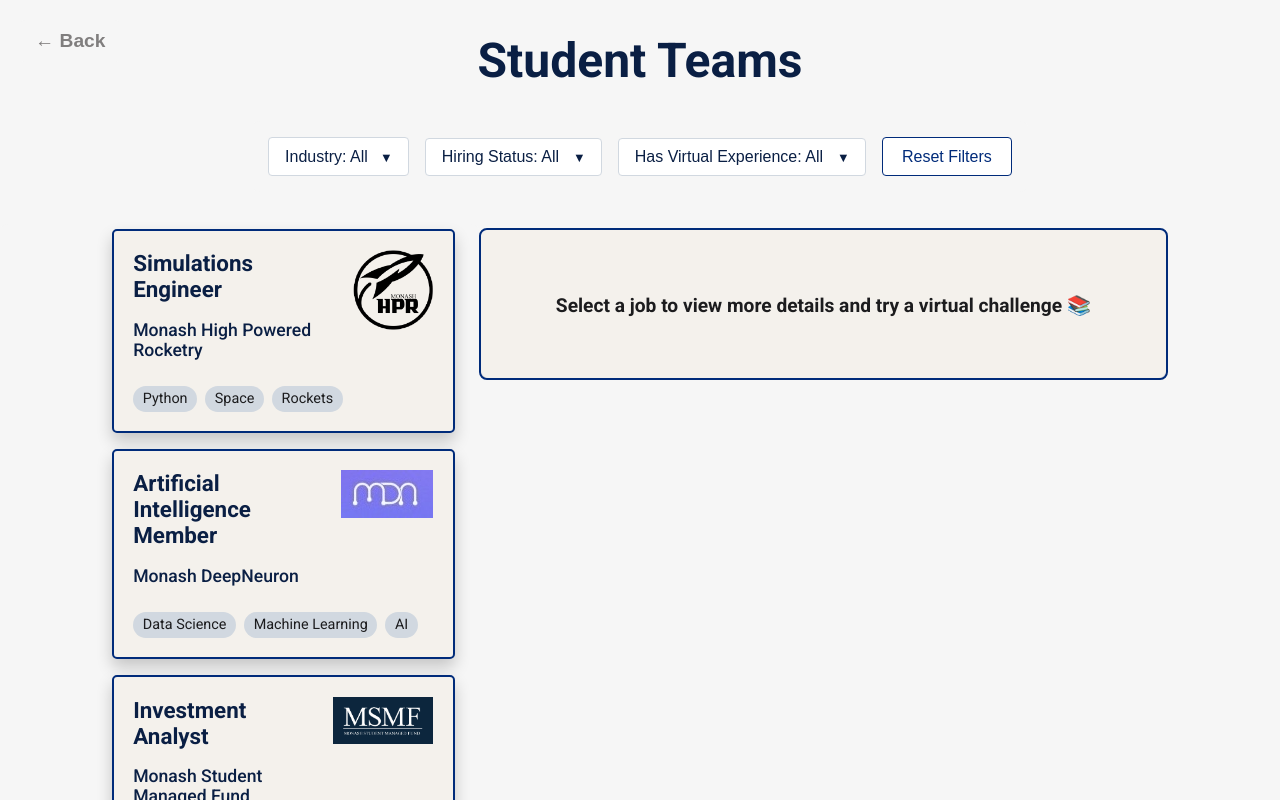
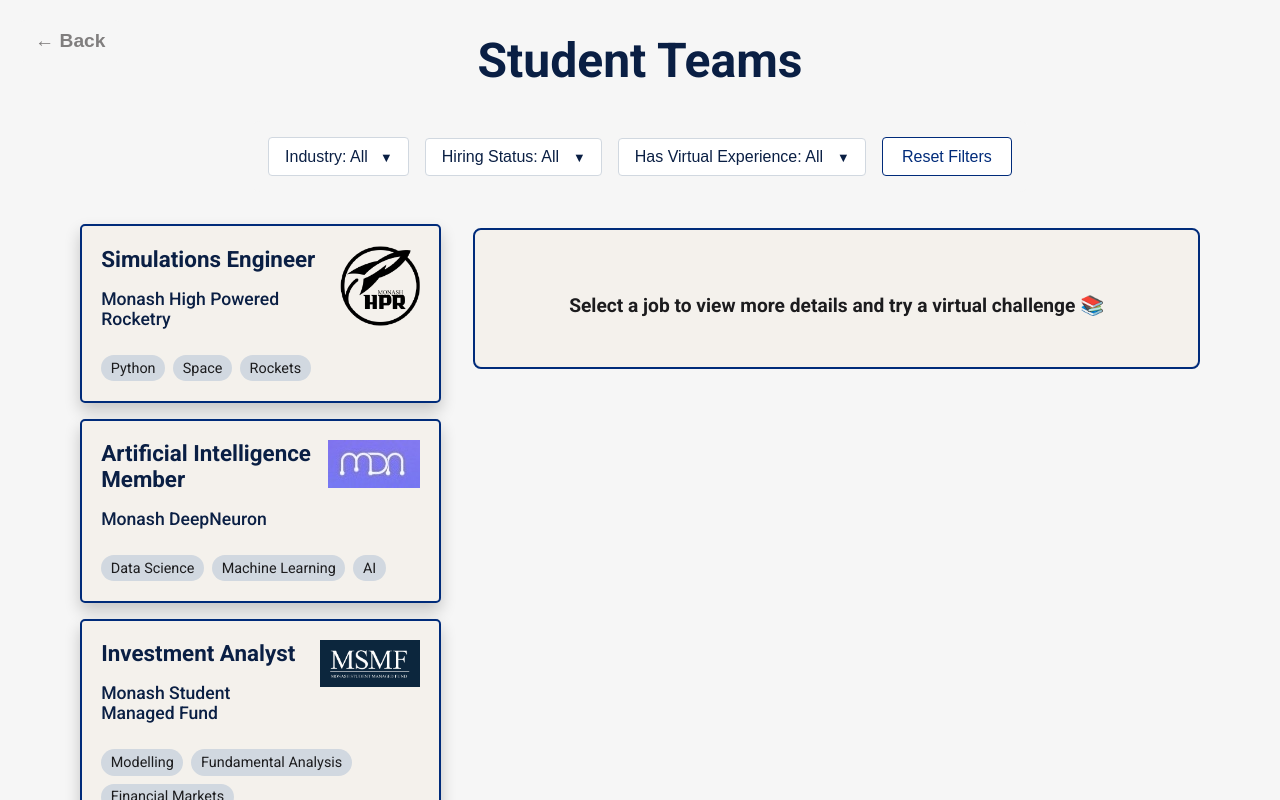
Before and after one commit to VincentG03/macathon_v2, a React (Create React App) app in the folder my-app/: page /explore in a window 1280 px wide. Shown: the top 800 px of the page. Built offline with nearby package versions, Linux system fonts and the light colour scheme.

Commit message:
Finalised first 3 student teams

```diff
--- a/my-app/src/Explore.css
+++ b/my-app/src/Explore.css
@@ -13,7 +13,7 @@
   top: 20px;
   left: 20px;
   padding: 10px 15px;
-    background-color: #f6f6f6; /* Match HPR_VE button color */
+  background-color: #f6f6f6;
   color: #807e7e;
   font-weight: bold;
   border: none;
@@ -31,30 +31,7 @@
   margin-top: 2rem;
 }
 
-/* Navigation Buttons */
-.nav-buttons {
-  display: flex;
-  justify-content: center;
-  gap: 1rem;
-  padding: 1rem;
-}
-
-.nav-buttons button {
-  padding: 0.6rem 1.2rem;
-  font-size: 1rem;
-  border: 1px solid #002b7a;
-  border-radius: 6px;
-  background-color: #fff;
-  color: #002b7a;
-  cursor: pointer;
-  transition: background-color 0.3s ease;
-}
-
-.nav-buttons button:hover {
-  background-color: #e0e0e0;
-}
-
-/* Filter Bar Wrapper */
+/* Filter Bar */
 .filter-bar {
   display: flex;
   justify-content: center;
@@ -62,7 +39,7 @@
   margin-top: 2rem;
 }
 
-/* Filters Row */
+/* Filter Controls */
 .navbar {
   display: flex;
   align-items: center;
@@ -74,7 +51,6 @@
   border-radius: 8px;
 }
 
-/* Shared Dropdown Styling */
 .filter-dropdown {
   position: relative;
 }
@@ -89,8 +65,6 @@
   color: #0A1F44;
   cursor: pointer;
   appearance: none;
-  -webkit-appearance: none;
-  -moz-appearance: none;
   position: relative;
 }
 
@@ -149,29 +123,31 @@
   background-color: #F7F9FB;
 }
 
-/* Main Explore Layout */
+/* Main Layout */
 .explore-container {
   display: flex;
   align-items: flex-start;
-  height: 100vh;
-  overflow: visible;
+  padding: 0 5rem; /* ✅ Equal left and right spacing */
   margin-top: 2rem;
+  gap: 2rem;
 }
 
-/* Job List Section */
+/* Job List (Left) */
+.job-left-column {
+  flex: 1;
+  padding: 0; /* ✅ Remove any default offset */
+}
+
 .job-list {
   flex: 1;
   overflow: visible;
-  padding-top: 0.3rem;
-  padding-left: 7rem;
-  padding-right: 1.5rem;
+  padding: 0; /* ✅ Remove inner padding */
   background-color: #f6f6f6;
   border-radius: 8px;
-  position: relative;
   z-index: 1;
 }
 
-/* Job Card Styling */
+/* Job Cards */
 .job-card {
   padding: 1.2rem;
   margin-bottom: 1rem;
@@ -229,7 +205,7 @@
   color: #1C1C1E;
 }
 
-/* Job Details Panel */
+/* Job Details (Right) */
 .job-details {
   flex: 2;
   padding: 0rem;
@@ -238,7 +214,6 @@
   max-height: 100vh;
   border-radius: 8px;
   border: 2px solid #002b7a;
-  margin-right: 7rem;
   margin-top: 0.25rem;
 }
 
@@ -347,7 +322,7 @@
   box-shadow: none;
 }
 
-/* Logo styling for left-side job cards */
+/* Logo handling */
 .job-logo-left {
   max-width: 100px;
   max-height: 80px;
@@ -356,14 +331,12 @@
   object-fit: contain;
 }
 
-/* Logo styling for right-side job detail */
 .job-logo-right {
   width: auto;
   height: auto;
   object-fit: contain;
 }
 
-/* Per-job overrides for logo size + vertical alignment */
 .job-logo-right.simulations-engineer {
   width: 80px;
   margin-top: 0rem;
@@ -379,3 +352,17 @@
   width: 150px;
   margin-top: 0.2rem;
 }
+
+.bold-only {
+  font-weight: bold;
+  font-size: inherit;
+}
+
+/* Spacing fix between text and list */
+.job-details-box p:last-of-type {
+  margin-bottom: 0.5rem;
+}
+
+.job-details-box ul {
+  margin-top: 0rem;
+}
--- a/my-app/src/Explore.js
+++ b/my-app/src/Explore.js
@@ -13,7 +13,8 @@
     title: 'Simulations Engineer',
     company: 'Monash High Powered Rocketry',
     logo: hprLogo,
-    paragraph: `As a Simulations Engineer within the Dynamics subteam at Monash High Powered Rocketry...`,
+    paragraph: `Monash High Powered Rocketry designs, builds, and launches rockets to compete in international competitions such as the Spaceport America Cup. The team brings together students from engineering, science, and computer science to create sophisticated aerospace systems.
+    <span class="bold-only">In this role, you may:</span>`,
     points: [
       'Working with SATURN, our custom python-based 6 degree of freedom trajectory simulator.',
       'Performing Computational Fluid Dynamics analysis.',
@@ -21,7 +22,7 @@
       'Having input into rocket design decisions to ensure a safe and successful flight.',
     ],
     tags: ['Python', 'Space', 'Rockets'],
-    industry: 'Aerospace',
+    industry: ['Engineering', 'Technology'],
     hiringStatus: 'Active',
     hasVirtualExperience: true,
   },
@@ -30,7 +31,8 @@
     title: 'Artificial Intelligence Member',
     company: 'Monash DeepNeuron',
     logo: mdnLogo,
-    paragraph: `The Monash Deep Neuron Team is a student-led initiative...`,
+    paragraph: `Monash DeepNeuron is a student-led research initiative focused on artificial intelligence and neuroscience. The team explores cutting-edge technologies including neural networks, brain-computer interfaces, and biologically-inspired models.
+    <span class="bold-only">In this role, you may:</span>`,
     points: [
       'Deep neural networks and large language models',
       'Computer vision, natural language processing, and reinforcement learning',
@@ -38,7 +40,7 @@
       'Industry collaboration and academic publishing',
     ],
     tags: ['Data Science', 'Machine Learning', 'AI'],
-    industry: 'Artificial Intelligence',
+    industry: ['Technology'],
     hiringStatus: 'Active',
     hasVirtualExperience: true,
   },
@@ -47,26 +49,23 @@
     title: 'Investment Analyst',
     company: 'Monash Student Managed Fund',
     logo: msmfLogo,
-    paragraph: `The Monash Student Managed Fund is a prestigious, student-run investment fund...`,
+    paragraph: `Monash Student Managed Fund is a student-run investment fund managing real capital on behalf of the Monash Foundation. It provides hands-on experience in stock research, valuation, and portfolio management.
+    <span class="bold-only">In this role, you may:</span>`,
     points: [
       'Conduct equity research and valuation of ASX-listed companies...',
       'Perform industry and macroeconomic analysis...',
       'Build and maintain financial models...',
       'Present investment recommendations...',
-      'Monitor portfolio performance...',
-      'Work collaboratively within a sector team...',
-      'Develop professional communication skills...',
       'Gain exposure to ethical investment practices...',
     ],
     tags: ['Modelling', 'Fundamental Analysis', 'Financial Markets'],
-    industry: 'Finance',
+    industry: ['Finance', 'Consulting'],
     hiringStatus: 'Active',
     hasVirtualExperience: true,
   },
 ];
 
 function Explore() {
-
   const [selectedJob, setSelectedJob] = useState(null);
   const [selectedIndustry, setSelectedIndustry] = useState("All");
   const [selectedHiringStatus, setSelectedHiringStatus] = useState("All");
@@ -77,9 +76,12 @@
   const toggleIndustryDropdown = () => setIsIndustryDropdownOpen(prev => !prev);
 
   const filteredJobs = jobs.filter((job) => {
-    const matchesIndustry = selectedIndustry === "All" || job.industry === selectedIndustry;
-    const matchesHiring = selectedHiringStatus === "All" || job.hiringStatus === selectedHiringStatus;
-    const matchesVirtual = selectedVirtualExperience === "All" ||
+    const matchesIndustry =
+      selectedIndustry === "All" || job.industry.includes(selectedIndustry);
+    const matchesHiring =
+      selectedHiringStatus === "All" || job.hiringStatus === selectedHiringStatus;
+    const matchesVirtual =
+      selectedVirtualExperience === "All" ||
       (selectedVirtualExperience === "Yes" && job.hasVirtualExperience) ||
       (selectedVirtualExperience === "No" && !job.hasVirtualExperience);
     return matchesIndustry && matchesHiring && matchesVirtual;
@@ -94,7 +96,6 @@
 
   return (
     <div className="explore-page">
-      {/* Back Button */}
       <button className="back-button" onClick={() => navigate(-1)}>
         ← Back
       </button>
@@ -109,7 +110,7 @@
             </button>
             {isIndustryDropdownOpen && (
               <div className="dropdown-content">
-                {["All", "Aerospace", "Artificial Intelligence", "Finance"].map(ind => (
+                {["All", "Consulting", "Finance", "Technology", "Engineering"].map(ind => (
                   <div key={ind} onClick={() => { setSelectedIndustry(ind); setIsIndustryDropdownOpen(false); }}>
                     {ind}
                   </div>
@@ -149,6 +150,7 @@
           </div>
         ) : (
           <>
+            <div className="job-left-column">
               <div className="job-list">
                 {filteredJobs.map((job) => (
                   <div
@@ -170,6 +172,7 @@
                     </div>
                   </div>
                 ))}
+              </div>
             </div>
 
             <div className="job-details">
```
Lines whose indentation alone changed are shown as unchanged.
